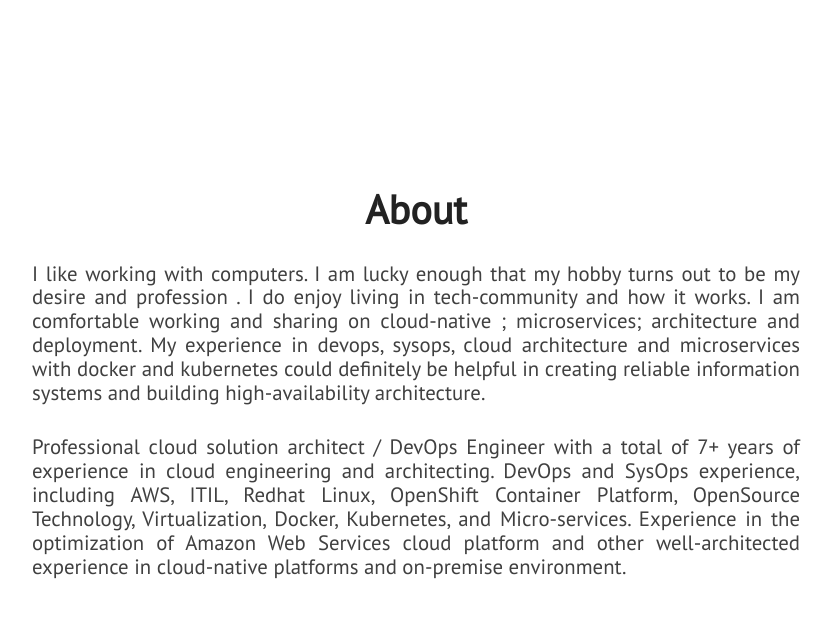
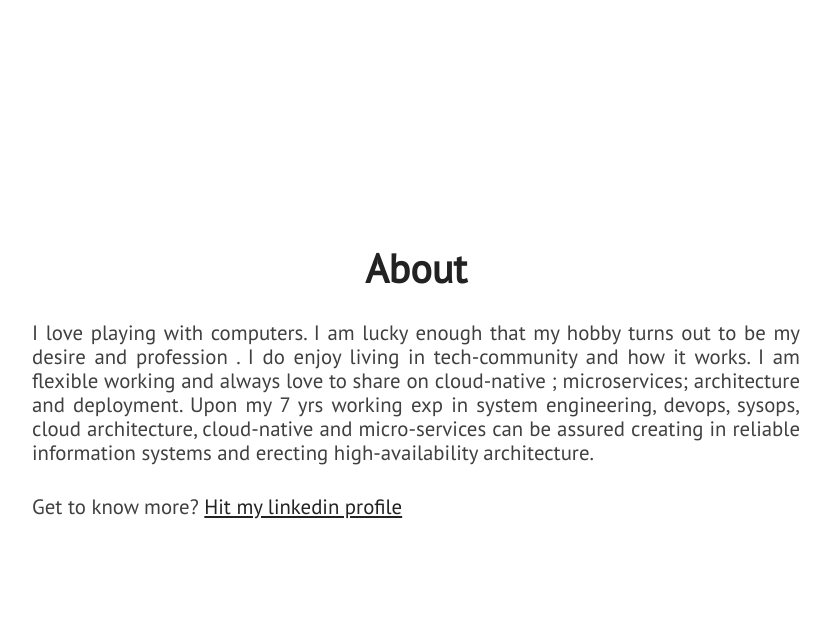
Before and after one commit to josephphyo/josephphyo.github.io, a Jekyll site: the page built from index.html, in a window 1280 px wide and 900 px high, scrolled down 1033 px. Shown: the top 618 px of the window, without its empty margins (224-1055 px from the left). Built offline with Jekyll 4.4.1, drawn with Linux system fonts in a browser that asks for light colours; nearby versions of some CDN libraries.

Commit message:
First Commit

```diff
--- a/_includes/about.html
+++ b/_includes/about.html
@@ -3,10 +3,9 @@
         <div id="about-text">
             <div class="section-heading">About</div>
             <p class="paragraph-text justify-text">
-                I like working with computers. I am lucky enough that my hobby turns out to be my desire and profession . I do enjoy living in tech-community and how it works. I am comfortable working and sharing on cloud-native ; microservices; architecture and deployment. My experience in devops, sysops, cloud architecture and microservices with docker and kubernetes could definitely be helpful in creating reliable information systems and building high-availability architecture.
-            </p>
+                I love playing with computers. I am lucky enough that my hobby turns out to be my desire and profession . I do enjoy living in tech-community and how it works. I am flexible working and always love to share on cloud-native ; microservices; architecture and deployment. Upon my 7 yrs working exp in system engineering, devops, sysops, cloud architecture, cloud-native and micro-services can be assured creating in reliable information systems and erecting high-availability architecture.</p>
             <p class="paragraph-text justify-text">
-                Professional cloud solution architect / DevOps Engineer with a total of 7+ years of experience in cloud engineering and architecting. DevOps and SysOps experience, including AWS, ITIL, Redhat Linux, OpenShift Container Platform, OpenSource Technology, Virtualization, Docker, Kubernetes, and Micro-services. Experience in the optimization of Amazon Web Services cloud platform and other well-architected experience in cloud-native platforms and on-premise environment.            </p>
+                Get to know more? <a href="https://www.linkedin.com/in/joseph1990/">Hit my linkedin profile</a>
 
         </div>
     </section>
```
